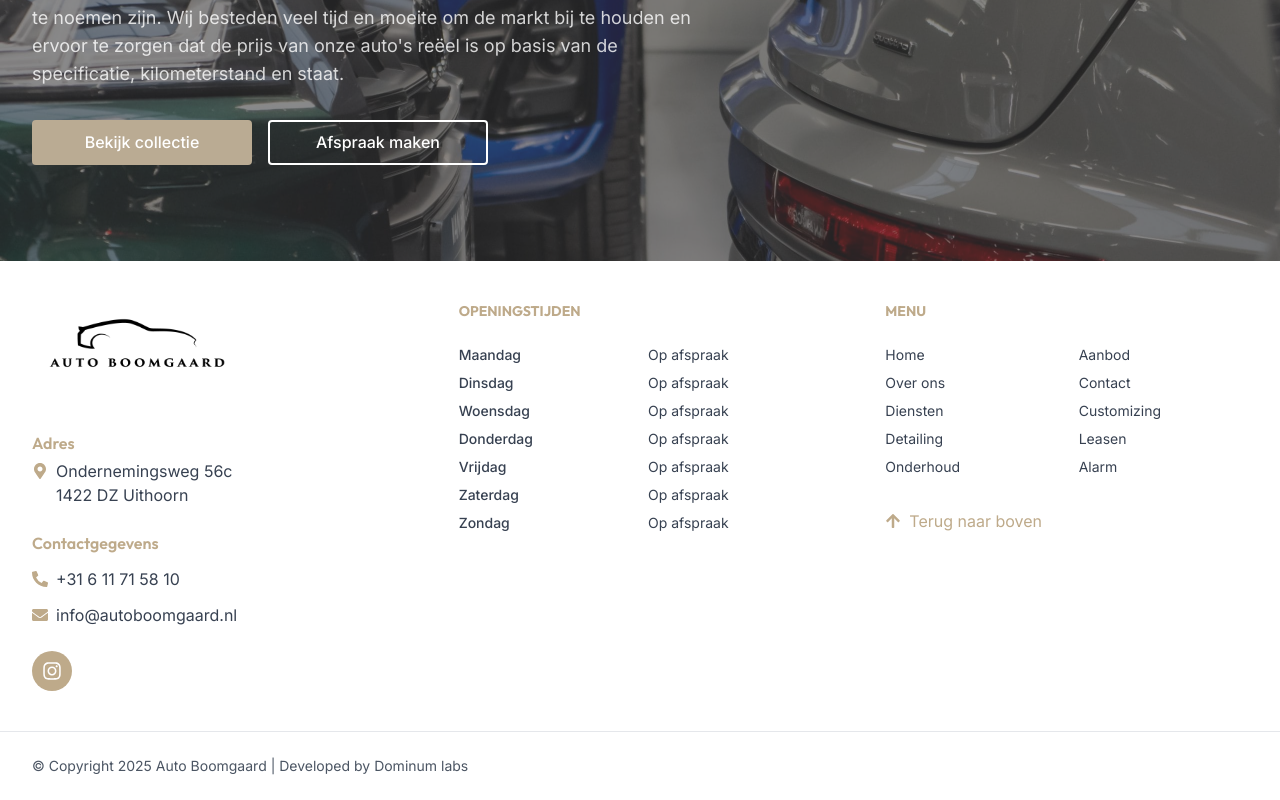
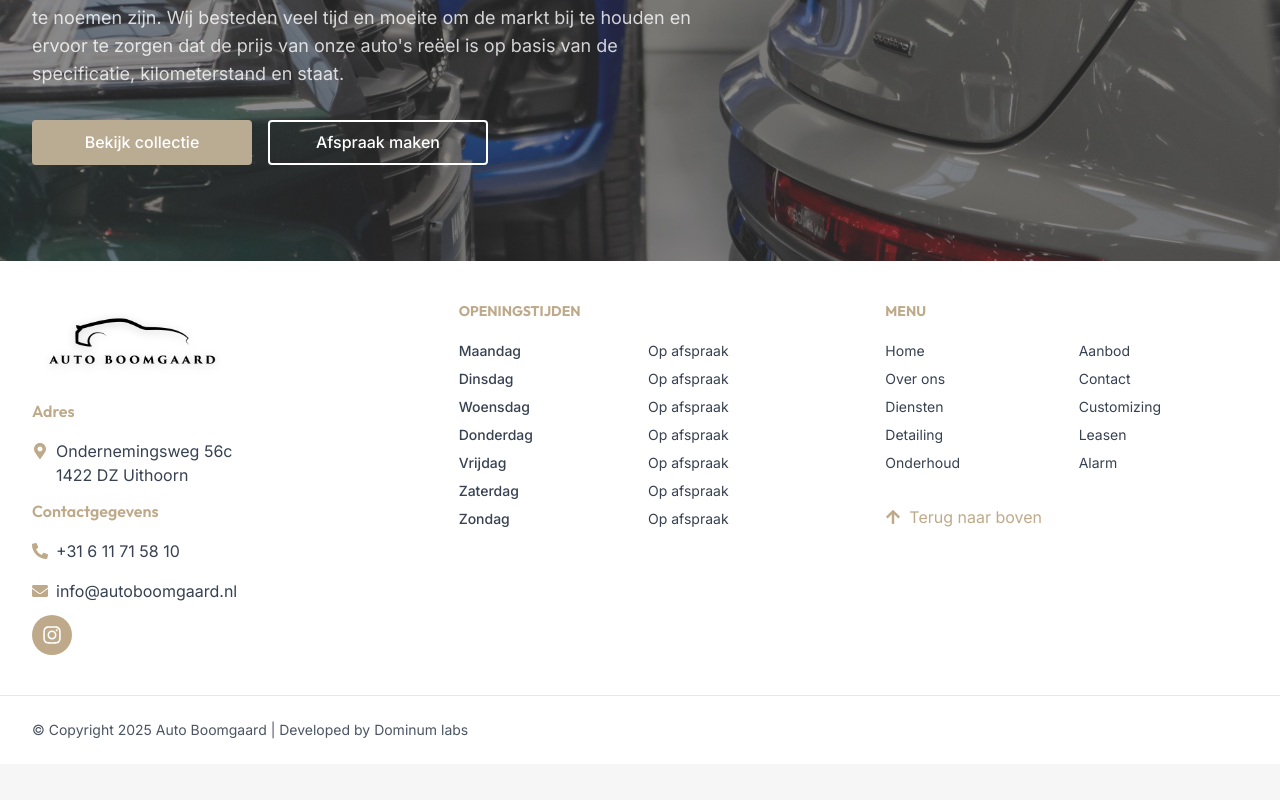
Before and after one commit to OmarNassar1127/auto-boomgaard-v2, a Next.js app: page /aanbod in a window 1280 px wide. Shown: the part 2287-3087 px from the top of the page. After the commit the page ends 3051 px from the top, so only its background shows below. Built offline with nearby package versions, Linux system fonts and the light colour scheme.

Commit message:
logo click animation and text fix

```diff
--- a/src/components/home/cta-banner.tsx
+++ b/src/components/home/cta-banner.tsx
@@ -6,7 +6,7 @@ import { CTASection } from "@/components/ui/cta-section";
 export const CTABanner = () => {
   return (
     <CTASection
-      subtitle="DÉ AUDI SPECIALIST VAN NEDERLAND"
+      subtitle="DE AUDI SPECIALIST VAN NEDERLAND"
       title="Ontdek de collectie"
       description="Auto Boomgaard is al sinds 2014 dé Audi Specialist van Nederland. Wat ons onderscheidt, is de kwaliteit van onze voorraad. We zoeken alleen naar uitzonderlijke exemplaren die iets speciaals hebben. Auto's met een sterke voorkeur voor hoge specificaties, lage kilometerstanden die gewoonweg sexy te noemen zijn. Wij besteden veel tijd en moeite om de markt bij te houden en ervoor te zorgen dat de prijs van onze auto's reëel is op basis van de specificatie, kilometerstand en staat."
       backgroundImage="/images/cta/cta.jpeg"
--- a/src/components/home/hero-section.tsx
+++ b/src/components/home/hero-section.tsx
@@ -49,7 +49,7 @@ export const HeroSection = ({
           className="max-w-4xl mx-auto"
         >
           <h1 className="text-4xl md:text-6xl font-bold text-white mb-6">
-            Dé Audi specialist van Nederland
+            De Audi specialist van Nederland
           </h1>
 
           <div className="flex flex-col md:flex-row justify-center gap-4 mt-8 w-full px-4 md:px-0">
--- a/src/components/layout/footer.tsx
+++ b/src/components/layout/footer.tsx
@@ -27,18 +27,21 @@ export const Footer = () => {
       <div className="container-custom py-10">
         <div className="grid grid-cols-1 md:grid-cols-3 gap-8 lg:gap-16">
           {/* Column 1: Logo and contact info section */}
-          <div className="space-y-6">
-            <Link href="/" className="inline-block mb-4">
-              <Image
-                src="/images/logo-zwart.png"
-                alt="Auto Boomgaard"
-                width={300}
-                height={138}
-                className="object-contain h-auto max-w-[30%] md:max-w-[70%]"
-              />
-            </Link>
+          <div className="space-y-3">
+          <button
+            onClick={scrollToTop}
+            className="inline-block mb-0 transition-standard text-[#BEAA8A] hover:text-gray-700"
+          >
+            <Image
+              src="/images/logo-zwart.png"
+              alt="Auto Boomgaard"
+              width={200}
+              height={180}
+              className="object-contain h-auto drop-shadow-[0_2px_4px_rgba(0,0,0,0.2)]"
+            />
+          </button>
 
-            <div className="space-y-1 text-gray-700">
+            <div className="space-y-4 text-gray-700">
               <h3 className="text-[#BEAA8A] font-semibold text-base">Adres</h3>
               <Link
                 href="https://www.google.com/maps/dir/Current+Location/Van+Bruggen+Automotive+Populierenlaan+41+1911BK+Uitgeest"
@@ -55,7 +58,7 @@ export const Footer = () => {
               </Link>
             </div>
 
-            <div className="space-y-3 text-gray-700">
+            <div className="space-y-4 text-gray-700">
               <h3 className="text-[#BEAA8A] font-semibold text-base">
                 Contactgegevens
               </h3>
@@ -89,7 +92,7 @@ export const Footer = () => {
 
           {/* Column 2: Opening hours */}
           <div className="text-gray-700">
-            <h3 className="uppercase text-sm font-bold mb-6 text-[#BEAA8A]">
+            <h3 className="uppercase text-sm font-bold mb-5 text-[#BEAA8A]">
               Openingstijden
             </h3>
 
@@ -113,7 +116,7 @@ export const Footer = () => {
 
           {/* Column 3: Menu */}
           <div className="text-gray-700">
-            <h3 className="uppercase text-sm font-bold mb-6 text-[#BEAA8A]">
+            <h3 className="uppercase text-sm font-bold mb-5 text-[#BEAA8A]">
               Menu
             </h3>
             <ul className="grid grid-cols-1 md:grid-cols-2 gap-x-6 gap-y-2 text-sm">
```
